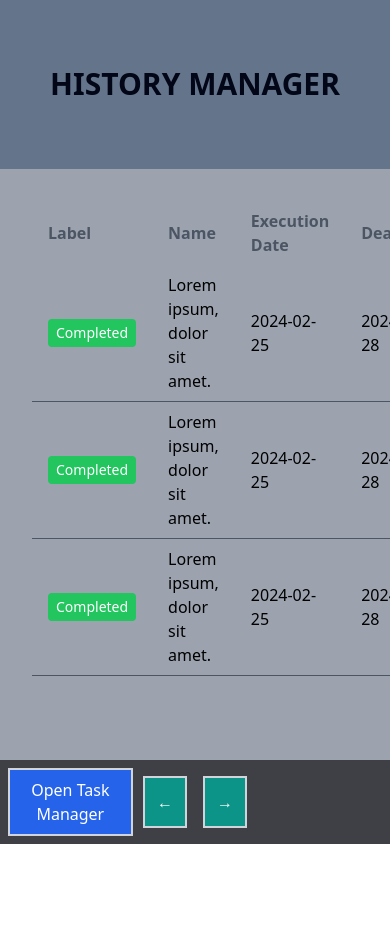
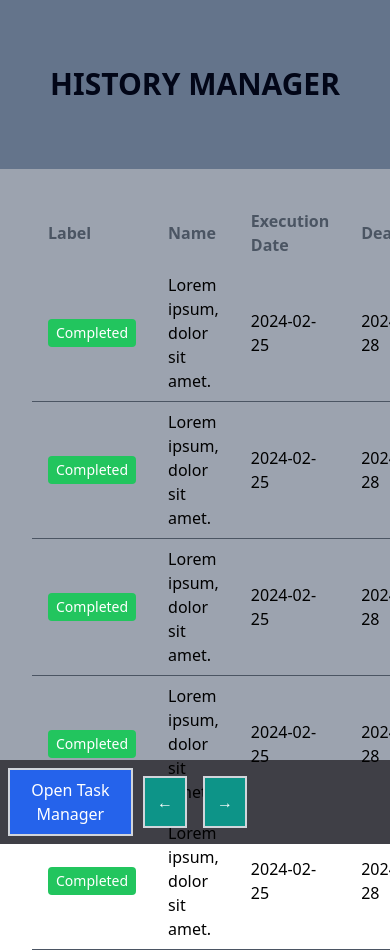
Before and after one commit to ikke6992/specops, a React (Vite) app in the folder frontend/: page /history in a window 390 px wide. Shown: the top 950 px of the page. Before the commit the page ends 844 px from the top, so only its background shows below. Built offline with nearby package versions, Linux system fonts and the light colour scheme.

Commit message:
Responsive history log size dummy

```diff
--- a/frontend/src/components/common/log/Log.tsx
+++ b/frontend/src/components/common/log/Log.tsx
@@ -1,18 +1,31 @@
 // Created using ChatGPT
 
+import { useEffect, useState } from "react";
+import useWindowDimensions from "../../../utils/windowdimensions";
 import LogData from "./LogData";
 import LogHead from "./LogHead";
 
 const Log = () => {
+  const { height } = useWindowDimensions();
+  const [size, setSize] = useState(0);
+
+  useEffect(() => {
+    const updateSize = () => {
+      const newSize = Math.floor((height * 0.7) / 100);
+      setSize(newSize);
+    };
+    updateSize();
+  });
+
   return (
     <table className="table-auto w-full">
       <thead>
         <LogHead />
       </thead>
       <tbody>
-        <LogData />
-        <LogData />
-        <LogData />
+        {[...Array(size)].map((_, i) => (
+          <LogData key={i} />
+        ))}
       </tbody>
     </table>
   );
--- a/frontend/src/components/common/log/LogData.tsx
+++ b/frontend/src/components/common/log/LogData.tsx
@@ -2,7 +2,7 @@ import LogLabel from "./LogLabel";
 
 const LogData = () => {
   return (
-    <tr className="border-b border-gray-600">
+    <tr className="border-b border-gray-600 h-20 max-h-20">
       <td className="px-4 py-2">
         <LogLabel />
       </td>
```
